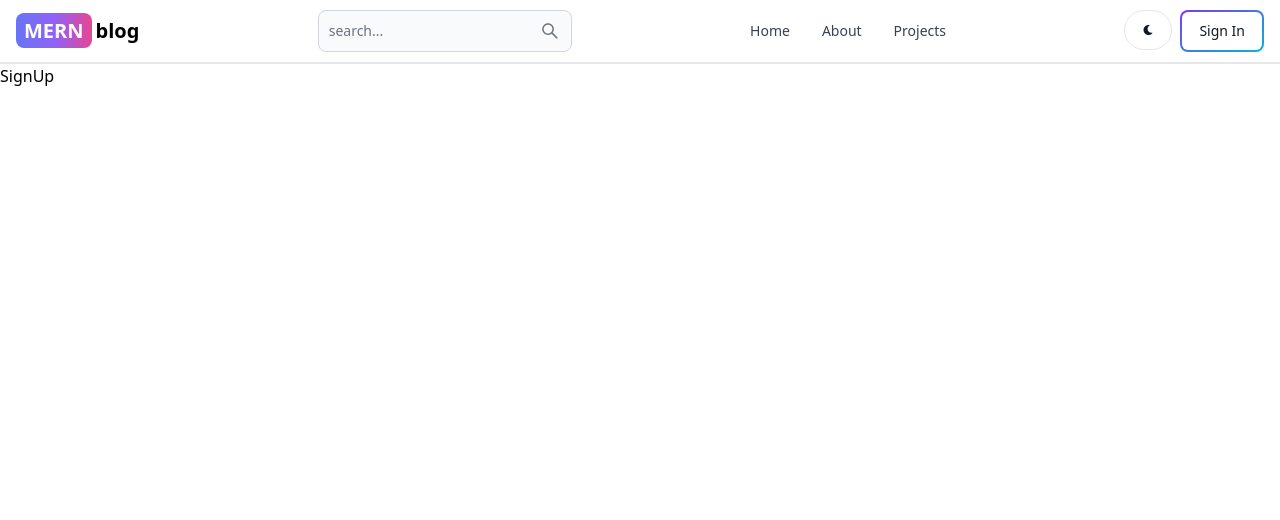
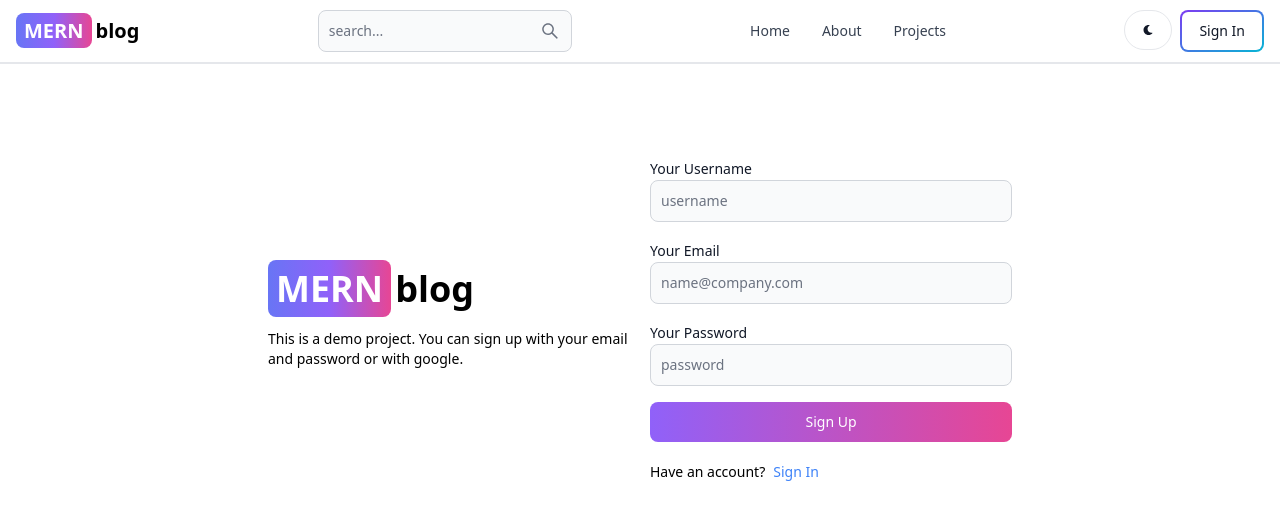
Before and after one commit to talalanwarwarraich/mern-blog, a React (Vite) app in the folder client/: page /sign-up in a window 1280 px wide. Shown: the top 520 px of the page. Built offline with nearby package versions, Linux system fonts and the light colour scheme.

Commit message:
(2:04:50) create signn up page UI

```diff
--- /dev/null
+++ b/client/src/components/ui/Logo.jsx
@@ -0,0 +1,17 @@
+import { Link } from 'react-router-dom';
+
+const Logo = () => {
+  return (
+    <Link
+      to='/'
+      className='self-center whitespace-nowrap text-sm sm:text-xl font-semibold dark:text-white'
+    >
+      <span className='px-2 py-1 mr-1 bg-gradient-to-r from-indigo-500 via-purple-500 to-pink-500 rounded-lg text-white'>
+        MERN
+      </span>
+      blog
+    </Link>
+  );
+};
+
+export default Logo;
--- a/client/src/pages/SignUp.jsx
+++ b/client/src/pages/SignUp.jsx
@@ -1,8 +1,59 @@
+import { Link } from 'react-router-dom';
+import { Label, TextInput, Button } from 'flowbite-react';
 
 const SignUp = () => {
   return (
-    <div>SignUp</div>
-  )
-}
+    <div className='min-h-screen mt-20'>
+      <div className='flex p-3 max-w-3xl mx-auto flex-col md:flex-row md:items-center gap-5'>
+        {/* left side */}
+        <div className='flex-1'>
+          <Link
+            to='/'
+            className='whitespace-nowrap font-bold dark:text-white text-4xl'
+          >
+            <span className='px-2 py-1 mr-1 bg-gradient-to-r from-indigo-500 via-purple-500 to-pink-500 rounded-lg text-white'>
+              MERN
+            </span>
+            blog
+          </Link>
+          <p className='text-sm mt-5'>
+            This is a demo project. You can sign up with your email and password
+            or with google.
+          </p>
+        </div>
+        {/* right side */}
+        <div className='flex-1'>
+          <form className='flex flex-col gap-4'>
+            <div>
+              <Label value='Your Username' />
+              <TextInput type='text' placeholder='username' id='username' />
+            </div>
+            <div>
+              <Label value='Your Email' />
+              <TextInput
+                type='text'
+                placeholder='name@company.com'
+                id='email'
+              />
+            </div>
+            <div>
+              <Label value='Your Password' />
+              <TextInput type='text' placeholder='password' id='password' />
+            </div>
+            <Button gradientDuoTone='purpleToPink' type='submit'>
+              Sign Up
+            </Button>
+          </form>
+          <div className='flex gap-2 text-sm mt-5'>
+            <span>Have an account?</span>
+            <Link to={'/sign-in'} className='text-blue-500'>
+              Sign In
+            </Link>
+          </div>
+        </div>
+      </div>
+    </div>
+  );
+};
 
-export default SignUp
+export default SignUp;
```
